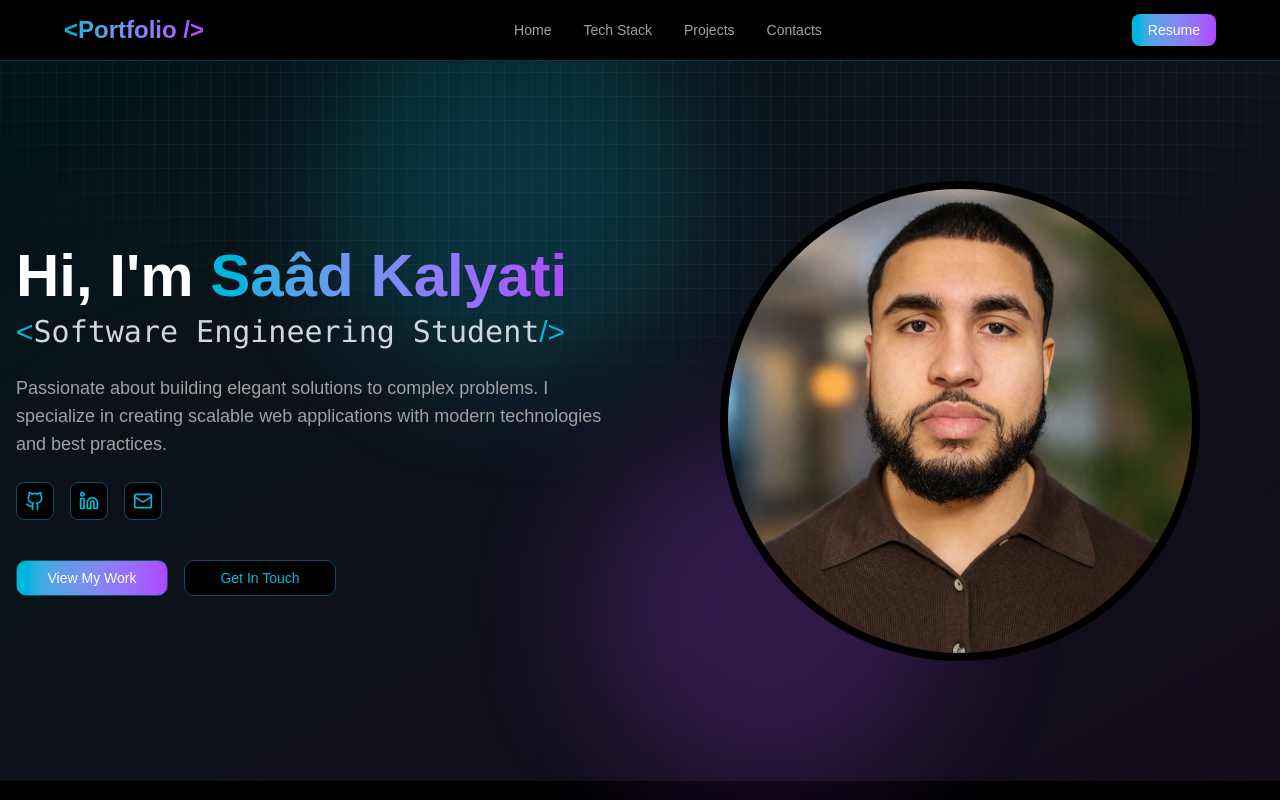
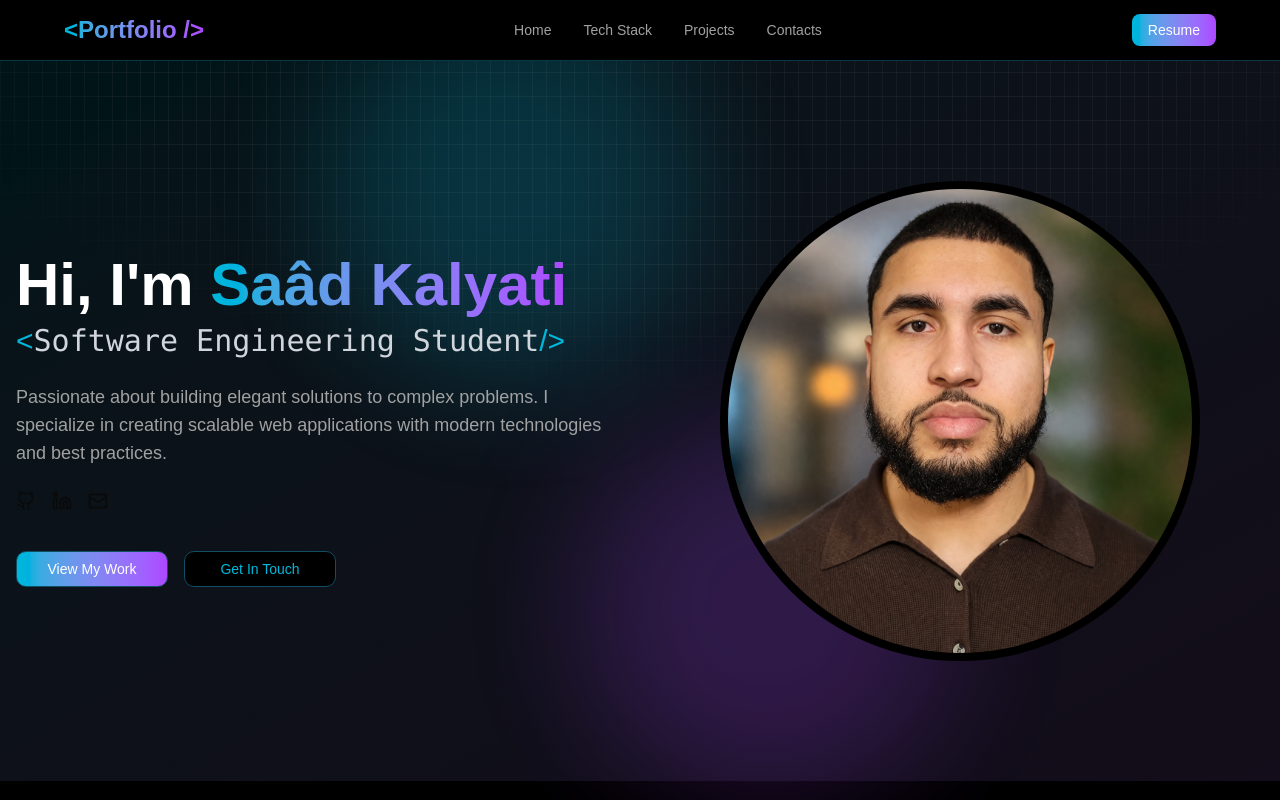
Before and after one commit to StarshipGhost/portfolio, a React (Vite) app: page / in a window 1280 px wide. Shown: the top 800 px of the page. Built offline with nearby package versions, Linux system fonts and the light colour scheme.

Commit message:
Remove anchor tag from icon

```diff
--- a/src/components/icons/ExternalLinkIcon.tsx
+++ b/src/components/icons/ExternalLinkIcon.tsx
@@ -1,13 +1,9 @@
 const ExternalLinkIcon = () => {
-    return (
-        <a>
-            <svg xmlns="http://www.w3.org/2000/svg" width="24" height="24" viewBox="0 0 24 24" fill="none" stroke="currentColor" strokeWidth="2" strokeLinecap="round" strokeLinejoin="round" className="lucide lucide-external-link h-4 w-4 mr-1.5" aria-hidden="true">
+    return <svg xmlns="http://www.w3.org/2000/svg" width="24" height="24" viewBox="0 0 24 24" fill="none" stroke="currentColor" strokeWidth="2" strokeLinecap="round" strokeLinejoin="round" className="lucide lucide-external-link h-4 w-4 mr-1.5" aria-hidden="true">
                 <path d="M15 3h6v6"></path>
                 <path d="M10 14 21 3"></path>
                 <path d="M18 13v6a2 2 0 0 1-2 2H5a2 2 0 0 1-2-2V8a2 2 0 0 1 2-2h6"></path>
             </svg>
-        </a>
-    )
 }
 
 export default ExternalLinkIcon;
--- a/src/components/icons/GithubIcon.tsx
+++ b/src/components/icons/GithubIcon.tsx
@@ -1,12 +1,9 @@
-import clsx from "clsx"
+const GithubIcon = () => {
+    return <svg xmlns="http://www.w3.org/2000/svg" width="24" height="24" viewBox="0 0 24 24" fill="none" stroke="currentColor" strokeWidth="2" strokeLinecap="round" strokeLinejoin="round" className="lucide lucide-github size-5" aria-hidden="true">
+                <path d="M15 22v-4a4.8 4.8 0 0 0-1-3.5c3 0 6-2 6-5.5.08-1.25-.27-2.48-1-3.5.28-1.15.28-2.35 0-3.5 0 0-1 0-3 1.5-2.64-.5-5.36-.5-8 0C6 2 5 2 5 2c-.3 1.15-.3 2.35 0 3.5A5.403 5.403 0 0 0 4 9c0 3.5 3 5.5 6 5.5-.39.49-.68 1.05-.85 1.65-.17.6-.22 1.23-.15 1.85v4"></path>
+                <path d="M9 18c-4.51 2-5-2-7-2"></path>
+            </svg>
 
-const GithubIcon = ({className} : {className: string}) => {
-    return <a className={clsx(className)}>
-                <svg xmlns="http://www.w3.org/2000/svg" width="24" height="24" viewBox="0 0 24 24" fill="none" stroke="currentColor" strokeWidth="2" strokeLinecap="round" strokeLinejoin="round" className="lucide lucide-github size-5" aria-hidden="true">
-                    <path d="M15 22v-4a4.8 4.8 0 0 0-1-3.5c3 0 6-2 6-5.5.08-1.25-.27-2.48-1-3.5.28-1.15.28-2.35 0-3.5 0 0-1 0-3 1.5-2.64-.5-5.36-.5-8 0C6 2 5 2 5 2c-.3 1.15-.3 2.35 0 3.5A5.403 5.403 0 0 0 4 9c0 3.5 3 5.5 6 5.5-.39.49-.68 1.05-.85 1.65-.17.6-.22 1.23-.15 1.85v4"></path>
-                    <path d="M9 18c-4.51 2-5-2-7-2"></path>
-                </svg>
-            </a>
 }
 
 export default GithubIcon
--- a/src/components/icons/LinkedinIcon.tsx
+++ b/src/components/icons/LinkedinIcon.tsx
@@ -1,11 +1,9 @@
 const LinkedinIcon = () => {
-    return <a className="bg-black border border-box border-cyan-900 hover:border-cyan-500 hover:bg-cyan-500/10 p-2 rounded-md cursor-pointer text-cyan-500 hover:text-white">
-                <svg xmlns="http://www.w3.org/2000/svg" width="24" height="24" viewBox="0 0 24 24" fill="none" stroke="currentColor" strokeWidth="2" strokeLinecap="round" strokeLinejoin="round" className="lucide lucide-linkedin size-5" aria-hidden="true">
-                    <path d="M16 8a6 6 0 0 1 6 6v7h-4v-7a2 2 0 0 0-2-2 2 2 0 0 0-2 2v7h-4v-7a6 6 0 0 1 6-6z"></path>
-                    <rect width="4" height="12" x="2" y="9"></rect>
-                    <circle cx="4" cy="4" r="2"></circle>
-                </svg>
-            </a>
+    return <svg xmlns="http://www.w3.org/2000/svg" width="24" height="24" viewBox="0 0 24 24" fill="none" stroke="currentColor" strokeWidth="2" strokeLinecap="round" strokeLinejoin="round" className="lucide lucide-linkedin size-5" aria-hidden="true">
+                <path d="M16 8a6 6 0 0 1 6 6v7h-4v-7a2 2 0 0 0-2-2 2 2 0 0 0-2 2v7h-4v-7a6 6 0 0 1 6-6z"></path>
+                <rect width="4" height="12" x="2" y="9"></rect>
+                <circle cx="4" cy="4" r="2"></circle>
+           </svg>
 }
 
 export default LinkedinIcon
--- a/src/components/icons/MailIcon.tsx
+++ b/src/components/icons/MailIcon.tsx
@@ -1,10 +1,8 @@
 const MailIcon = () => {
-    return <a className="bg-black border border-box border-cyan-900 hover:border-cyan-500 hover:bg-cyan-500/10 p-2 rounded-md cursor-pointer text-cyan-500 hover:text-white">
-                <svg xmlns="http://www.w3.org/2000/svg" width="24" height="24" viewBox="0 0 24 24" fill="none" stroke="currentColor" strokeWidth="2" strokeLinecap="round" strokeLinejoin="round" className="lucide lucide-mail size-5" aria-hidden="true">
-                    <path d="m22 7-8.991 5.727a2 2 0 0 1-2.009 0L2 7"></path>
-                    <rect x="2" y="4" width="20" height="16" rx="2"></rect>
-                </svg>
-            </a>
+    return <svg xmlns="http://www.w3.org/2000/svg" width="24" height="24" viewBox="0 0 24 24" fill="none" stroke="currentColor" strokeWidth="2" strokeLinecap="round" strokeLinejoin="round" className="lucide lucide-mail size-5" aria-hidden="true">
+                <path d="m22 7-8.991 5.727a2 2 0 0 1-2.009 0L2 7"></path>
+                <rect x="2" y="4" width="20" height="16" rx="2"></rect>
+            </svg>
 }
 
 export default MailIcon;
```
